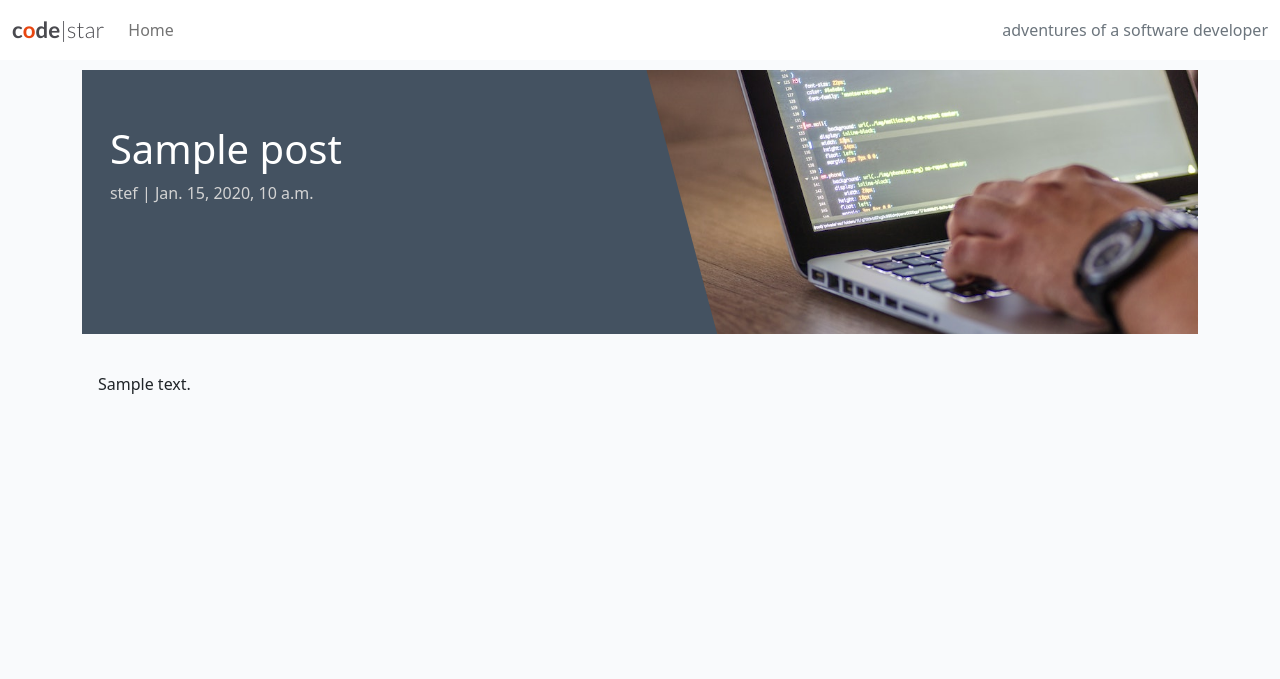
After one commit to StefanWout/django-blog2, a Django app: template blog/templates/blog/post_details.html in a window 1280 px wide. The commit adds this page. Shown: the top 679 px of the page. Run offline with Django 4.2, Linux system fonts and the light colour scheme; the template is opened without the code that fills it: values that come from a table or form of the project are taken from there, others are empty; data comes from the database, SQL or seed files in the repository; tables that the repository leaves empty hold one stand-in row (values such as "Sample post").

Commit message:
added post_detail view

```diff
--- a/blog/templates/blog/index.html
+++ b/blog/templates/blog/index.html
@@ -17,7 +17,7 @@
                                     <p class="author">Author: {{ post.author }}</p>
                                 </div>
                             </div>
-                            <a href="#" class="post-link">
+                            <a href="{% url 'post_detail' post.slug %}" class="post-link">
                                 <h2 class="card-title">{{ post.title }}</h2>
                                 <p class="card-text">{{ post.excerpt }}</p>
                             </a>
--- /dev/null
+++ b/blog/templates/blog/post_details.html
@@ -0,0 +1,34 @@
+{% extends 'base.html' %} {% block content %}
+{% load static %}
+
+<div class="masthead">
+    <div class="container">
+        <div class="row g-0">
+            <div class="col-md-6 masthead-text">
+                <!-- Post title goes in these h1 tags -->
+                <h1 class="post-title">{{ post.title }}</h1>
+                <!-- Post author goes before the | the post's created date goes after -->
+                <p class="post-subtitle">{{ post.author }} | {{ post.created_on }}</p>
+            </div>
+            <div class="d-none d-md-block col-md-6 masthead-image">
+                <img src="{% static 'images/default.jpg' %}" class="scale" alt="placeholder">
+            </div>
+        </div>
+    </div>
+</div>
+
+<div class="container">
+    <div class="row">
+        <div class="col card mb-4  mt-3 left  top">
+            <div class="card-body">
+                <!-- The post content goes inside the card-text. -->
+                <!-- Use the | safe filter inside the template tags -->
+                <p class="card-text">
+                    {{ post.content | safe }}
+                </p>
+            </div>
+        </div>
+    </div>
+</div>
+
+{% endblock content %}
--- a/blog/urls.py
+++ b/blog/urls.py
@@ -3,4 +3,5 @@ from django.urls import path
 
 urlpatterns = [
     path('', views.PostList.as_view(), name='home'),
+    path('<slug:slug>/', views.post_detail, name='post_detail'),
 ]
--- /dev/null
+++ b/static/js/script.js
@@ -0,0 +1 @@
+console.log("Life, The Universe and Everything!");
--- a/templates/base.html
+++ b/templates/base.html
@@ -76,6 +76,7 @@
     <script src="https://cdn.jsdelivr.net/npm/bootstrap@5.0.1/dist/js/bootstrap.bundle.min.js"
         integrity="sha384-gtEjrD/SeCtmISkJkNUaaKMoLD0//ElJ19smozuHV6z3Iehds+3Ulb9Bn9Plx0x4" crossorigin="anonymous">
         </script>
+    <script src="{% static 'js/script.js' %}"></script>
 </body>
 
 </html>
```
Also changed, not shown: blog/views.py (+24 -1 lines), static/images/default.jpg (added), 2 other files.
